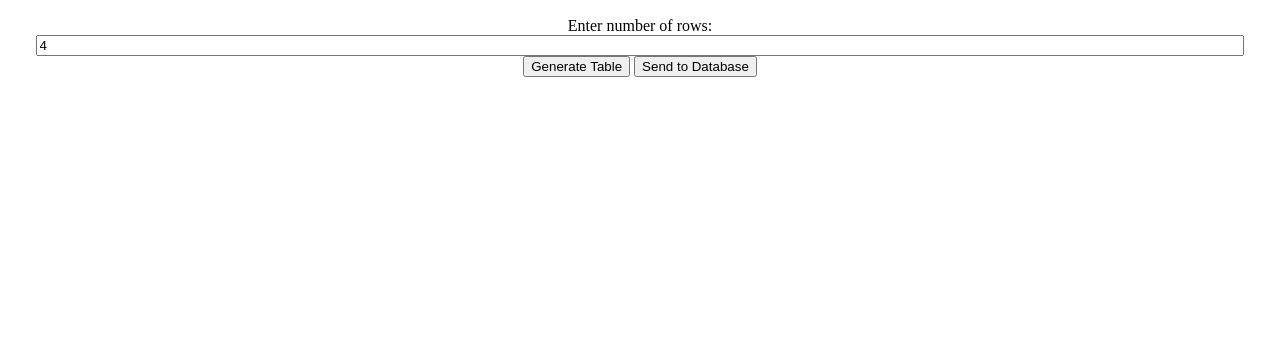
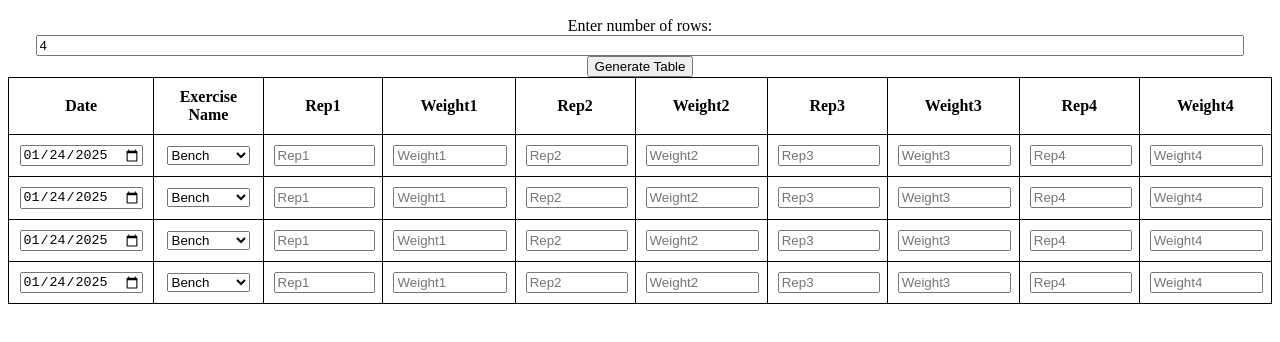
Before and after one commit to PaTricker1/WorkoutAPI, a website: page public/index.html in a window 1280 px wide. Shown: the part 50-392 px from the top of the page. Drawn offline with Linux system fonts and the light colour scheme.

Commit message:
Update index.html

```diff
--- a/public/index.html
+++ b/public/index.html
@@ -46,7 +46,6 @@
         <label for="rowCount">Enter number of rows: </label>
         <input type="number" id="rowCount" value="4" min="1" />
         <button onclick="generateTable()">Generate Table</button>
-        <button onclick="sendDataToDatabase()">Send to Database</button>
     </div>
 
     <div style="overflow-x: auto;">
@@ -81,27 +80,40 @@
             "Dip"
         ];
 
+        let previousData = []; // Store previous table data
+
+        // Function to generate the table dynamically
         function generateTable() {
             const rowCount = parseInt(document.getElementById('rowCount').value);
             const table = document.getElementById('workoutTable');
+            table.innerHTML = '';  // Clear existing table content
 
-    // Check how many rows currently exist (excluding the header row)
-    const currentRowCount = table.querySelectorAll('tr').length - 1; // Subtract header row
+            // Table header
+            const header = document.createElement('tr');
+            const headers = [
+                'Date', 'Exercise Name', 'Rep1', 'Weight1', 'Rep2', 'Weight2',
+                'Rep3', 'Weight3', 'Rep4', 'Weight4'
+            ];
+            for (let headerText of headers) {
+                const th = document.createElement('th');
+                th.innerText = headerText;
+                header.appendChild(th);
+            }
+            table.appendChild(header);
 
-    // If the new row count is less than or equal to the current row count, do nothing
-    if (rowCount <= currentRowCount) {
-        return;
-    }
+            // Get the data for the required number of rows
+            const data = previousData.slice(0, rowCount); // Use the first 'rowCount' entries or leave them empty
 
-    // Add only the additional rows needed
-    for (let i = currentRowCount; i < rowCount; i++) {
+            // Table rows
+            for (let i = 0; i < rowCount; i++) {
                 const row = document.createElement('tr');
 
-        // Add a date cell with current date for each new row
+                // Add a date cell with current date for each row
                 const dateCell = document.createElement('td');
                 const dateInput = document.createElement('input');
                 dateInput.type = 'date';
-        dateInput.value = new Date().toISOString().split('T')[0];
+                dateInput.value = data[i] ? data[i][0] : new Date().toISOString().split('T')[0]; // Use saved date or the current date
+                dateInput.addEventListener('input', function() { saveData(); }); // Save data when input is changed
                 dateCell.appendChild(dateInput);
                 row.appendChild(dateCell);
 
@@ -114,6 +126,8 @@ function generateTable() {
                     option.textContent = exercise;
                     exerciseSelect.appendChild(option);
                 });
+                exerciseSelect.value = data[i] ? data[i][1] : predefinedExercises[0]; // Use saved exercise or the first exercise
+                exerciseSelect.addEventListener('change', function() { saveData(); }); // Save data when selection is changed
                 exerciseCell.appendChild(exerciseSelect);
                 row.appendChild(exerciseCell);
 
@@ -122,59 +136,34 @@ function generateTable() {
                     const cell = document.createElement('td');
                     const input = document.createElement('input');
                     input.type = 'text';
+                    input.value = data[i] ? data[i][j + 2] : ''; // Use saved data or leave blank
                     input.placeholder = headers[j + 2]; // Use headers for placeholder
+                    input.addEventListener('input', function() { saveData(); }); // Save data when input is changed
                     cell.appendChild(input);
                     row.appendChild(cell);
                 }
 
-        // Append the new row to the table
                 table.appendChild(row);
             }
         }
 
-// Modify the 'rowCount' input field's behavior to ensure the table adjusts dynamically
-document.getElementById('rowCount').addEventListener('change', generateTable);
-
-        // Function to send data to the backend server
-        function sendDataToDatabase() {
+        // Function to save data instantly when anything changes in the table
+        function saveData() {
             const table = document.getElementById('workoutTable');
             const rows = table.querySelectorAll('tr');
-            const data = [];
+            previousData = [];
 
-            rows.forEach((row, index) => {
-                if (index === 0) return; // Skip header row
+            rows.forEach((row, rowIndex) => {
+                if (rowIndex === 0) return; // Skip header row
                 const cells = row.querySelectorAll('td input, td select');
                 const rowData = [];
                 cells.forEach(cell => rowData.push(cell.value));
-                data.push({
-                    date: rowData[0],
-                    exerciseName: rowData[1],
-                    rep1: rowData[2],
-                    weight1: rowData[3],
-                    rep2: rowData[4],
-                    weight2: rowData[5],
-                    rep3: rowData[6],
-                    weight3: rowData[7],
-                    rep4: rowData[8],
-                    weight4: rowData[9]
-                });
-            });
-
-            fetch('http://localhost:3000/api/workouts', {
-                method: 'POST',
-                headers: {
-                    'Content-Type': 'application/json',
-                },
-                body: JSON.stringify(data)
-            })
-                .then(response => response.json())
-                .then(data => {
-                    alert('Data successfully inserted into the database!');
-                })
-                .catch(error => {
-                    console.error('Error inserting data:', error);
+                previousData.push(rowData);
             });
         }
+
+        // Initialize the table with the default row count
+        generateTable();
     </script>
 
 </body>
```
Lines whose indentation alone changed are shown as unchanged.
